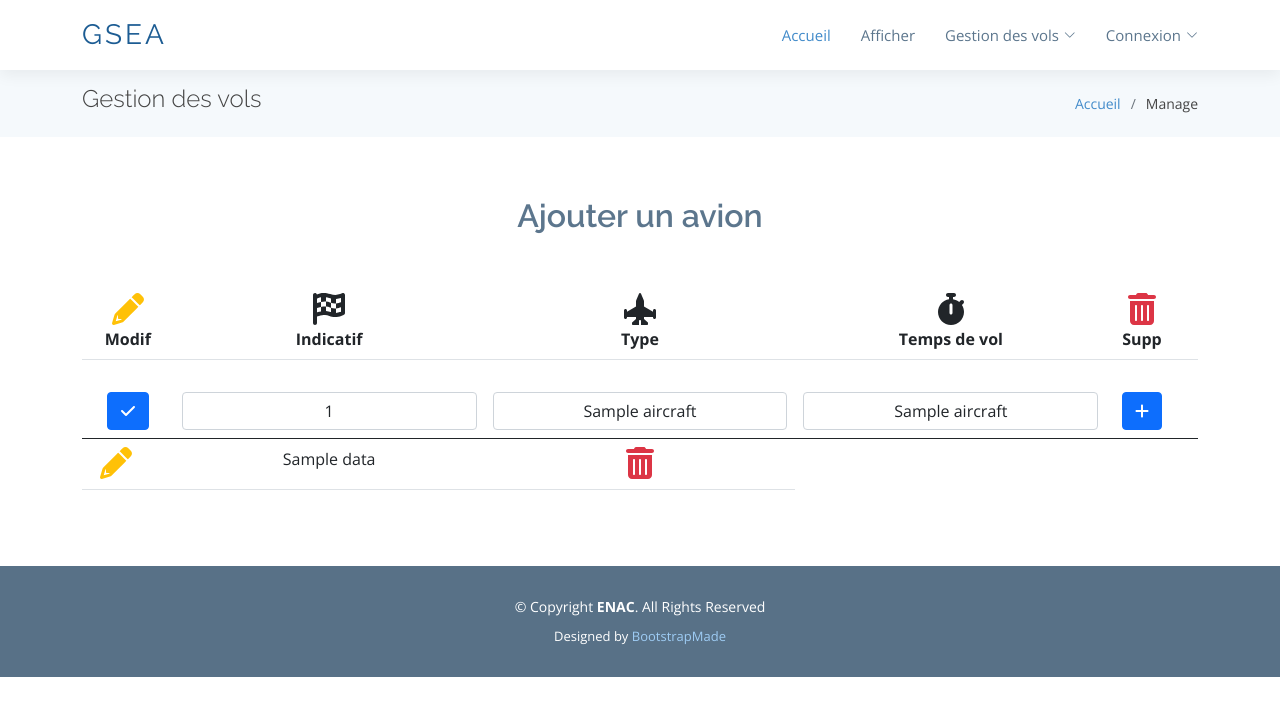
After one commit to SeaCaulk/VSCode, a Flask app: template ENAC projects/gestionVolsCours/template/manage.html in a window 1280 px wide. The commit adds this page. Shown: the top 716 px of the page. Run offline with Flask 3, Linux system fonts and the light colour scheme; the template is opened without the code that fills it: most values are stand-ins (such as "Sample title", 1, 10 or a date in 2020); some libraries are stand-ins or nearby versions.

Commit message:
plane interface done

```diff
--- /dev/null
+++ b/ENAC projects/gestionVolsCours/aircrafts.txt
@@ -0,0 +1 @@
+[["F-IRST", "A400M", "69"], ["S-CND", "737", "420"], ["T-HIRD", "A320N\u00e9o", "10000"], ["F-IRST", "A400M", "69"]]
--- a/ENAC projects/gestionVolsCours/flights.txt
+++ b/ENAC projects/gestionVolsCours/flights.txt
@@ -1 +1 @@
-[["F-IRST", "LFBA", "LFBD", "11:11", "22:22"], ["S-ECND", "LFBD", "LFBA", "08:00", "09:00"]]
+[["F-IRST", "LFBA", "LFBD", "11:11", "22:22"], ["S-ECND", "LFBD", "LFBA", "08:00", "09:00"], ["T-HIRD", "LFRB", "LFML", "12:21", "03:03"]]
--- a/ENAC projects/gestionVolsCours/template/layout/nav.html
+++ b/ENAC projects/gestionVolsCours/template/layout/nav.html
@@ -15,6 +15,8 @@
               <li><a href="/ajouter">Ajouter</a></li>
               <li><a href="/modifier">Modifier</a></li>
               <li><a href="/supprimer">Supprimer</a></li>
+              <li><a href="/manage">Gérer avions</a></li>
+
             </ul>
           </li>
           <li class="dropdown"><a href="#"><span>Connexion</span> <i class="bi bi-chevron-down"></i></a>
--- /dev/null
+++ b/ENAC projects/gestionVolsCours/template/manage.html
@@ -0,0 +1,90 @@
+<!DOCTYPE html>
+<html lang="fr">
+
+<head>
+  {% set titre="Manage" %}
+  {% include("layout/head.html") %}
+</head>
+
+<body>
+
+  <!-- ======= Header ======= -->
+  {% include("layout/nav.html") %}
+
+  <main id="main">
+
+    <!-- ======= Breadcrumbs Section ======= -->
+    {% include("layout/breadcrumbs.html") %}
+
+    <section class="inner-page">
+      <div class="container">
+
+        <div class="section-title">
+          <h2>Ajouter un avion</h2>
+        </div>
+
+        <table class="table text-center">
+          <thead>
+            <tr>
+              <th><i class="fa-solid fa-pencil text-warning fa-2x"></i><br/>Modif</th>
+              <th><i class="fas fa-flag-checkered fa-2x"></i> <br />Indicatif</th>
+              <th><i class="fa-solid fa-jet-fighter-up fa-2x"></i><br />Type</th>
+              <th><i class="fa-solid fa-stopwatch fa-2x"></i><br />Temps de vol</th>
+              <th><i class="fas fa-trash-alt fa-2x text-danger"></i><br/>Supp</th>
+              <!-- <th> <i class="far fa-clock fa-2x"></i><br />Heure Départ </th>
+              <th> <i class="fas fa-clock fa-2x"></i><br />Heure Arrivée </th> -->
+              <th></th>
+            </tr>
+            <tr>
+
+              <form method="POST" >
+                <input type="hidden" name="current" value="{{ current }}">
+              {% if current==-1 or not aircrafts %}
+                {% set aircraf = [ ["", "", "", "",""] ] %}
+                {%else%}
+                {% set aircraf=aircrafts%}
+              {% endif %}
+                <th><button type="submit" class="btn btn-primary"><i class="fa-solid fa-check" formaction="/manageM[{{current}}]"></i></button></th>
+                <th>
+                  <label for="indicatif"></label>
+                  <input type="text" name="indicatif" class="form-control text-center" id="indicatif" placeholder="Indicatif" value="{{aircraf[current][0]}}" required />
+                </th>
+                <th>
+                  <label for="Type"></label>
+                  <input list="OACI_list" id="Type"  name="Type" placeholder="Type" class="form-control text-center" value="{{aircraf[current][1]}}"required />
+                </th>
+                <th>
+                  <label for="Temps"></label>
+                  <input list="OACI_list" id="Temps"  name="Temps" placeholder="Heures de vol" class="form-control text-center" value="{{aircraf[current][2]}}"required />
+                </th>
+                <th>
+                  <button type="submit" class="btn btn-primary"><i class="fa-solid fa-plus" formaction="/manage"></i></button>
+                </th>
+                <th></th>
+              </form>
+            </tr>
+          </thead>
+          <tbody>
+            {% for aircraft in aircrafts %}
+              <tr>
+                <td><a href="/manageM[{{loop.index0}}]"><i class="fa-solid fa-pencil text-warning fa-2x me-4"></i></a></td>
+                {% for data in aircraft %}
+                <td>{{data}}</td>
+                {% endfor %}
+                <td><a href="/manageS[{{loop.index0}}]"><i class="fas fa-trash-alt fa-2x text-danger"></i></a></td>
+              </tr>
+              {% endfor %}
+          </tbody>
+        </table>
+
+      </div>
+    </section>
+
+  </main><!-- End #main -->
+
+  <!-- ======= Footer ======= -->
+  {% include("layout/footer.html") %}
+
+</body>
+
+</html>
```
Also changed, not shown: ENAC projects/gestionVolsCours/views.py (+37 -1 lines).
